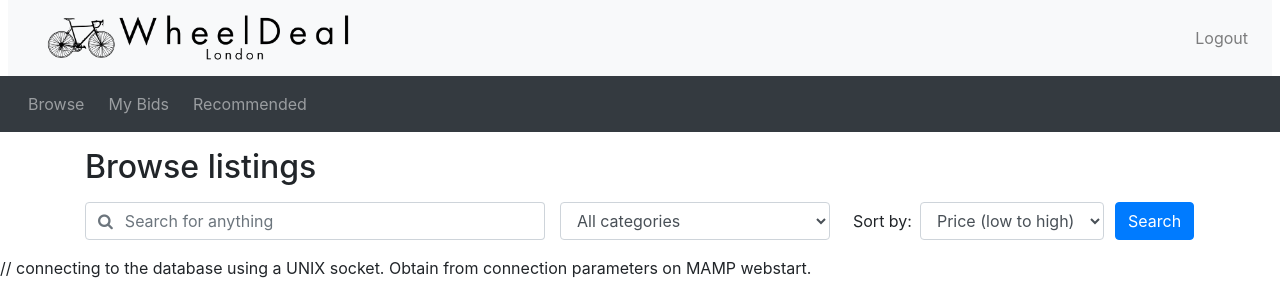
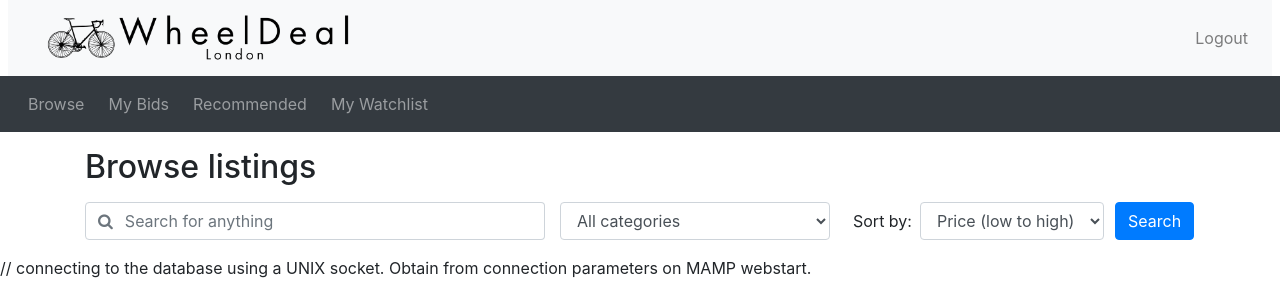
Before and after one commit to tt01924/WheelDeal, a PHP site: page /browse.php in a window 1280 px wide. Shown: the top 300 px of the page. Run offline with PHP 8.4, Linux system fonts and the light colour scheme; the visitor is signed in with stand-in values (Sample User, id 1); data that the repository does not hold is empty.

Commit message:
initial commit added button for watchlist

```diff
--- a/WheelDeal/header.php
+++ b/WheelDeal/header.php
@@ -61,8 +61,12 @@
     </li>
 	<li class="nav-item mx-1">
       <a class="nav-link" href="recommendations.php">Recommended</a>
-    </li>');
+    </li>
+	<li class="nav-item mx-1">
+    <a class="nav-link" href="watchlist.php">My Watchlist</a>
+  </li>');
   }
+
   if (isset($_SESSION['account_type']) && $_SESSION['account_type'] == 'seller') {
   echo('
 	<li class="nav-item mx-1">
```
